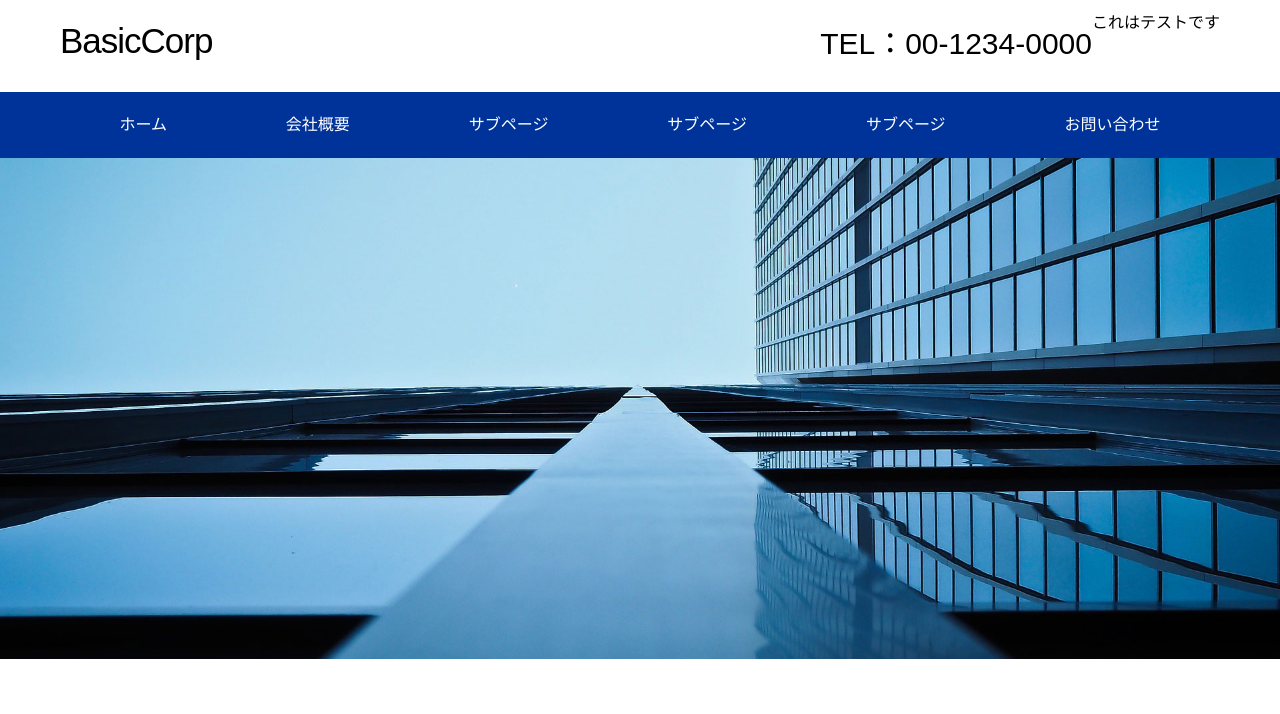
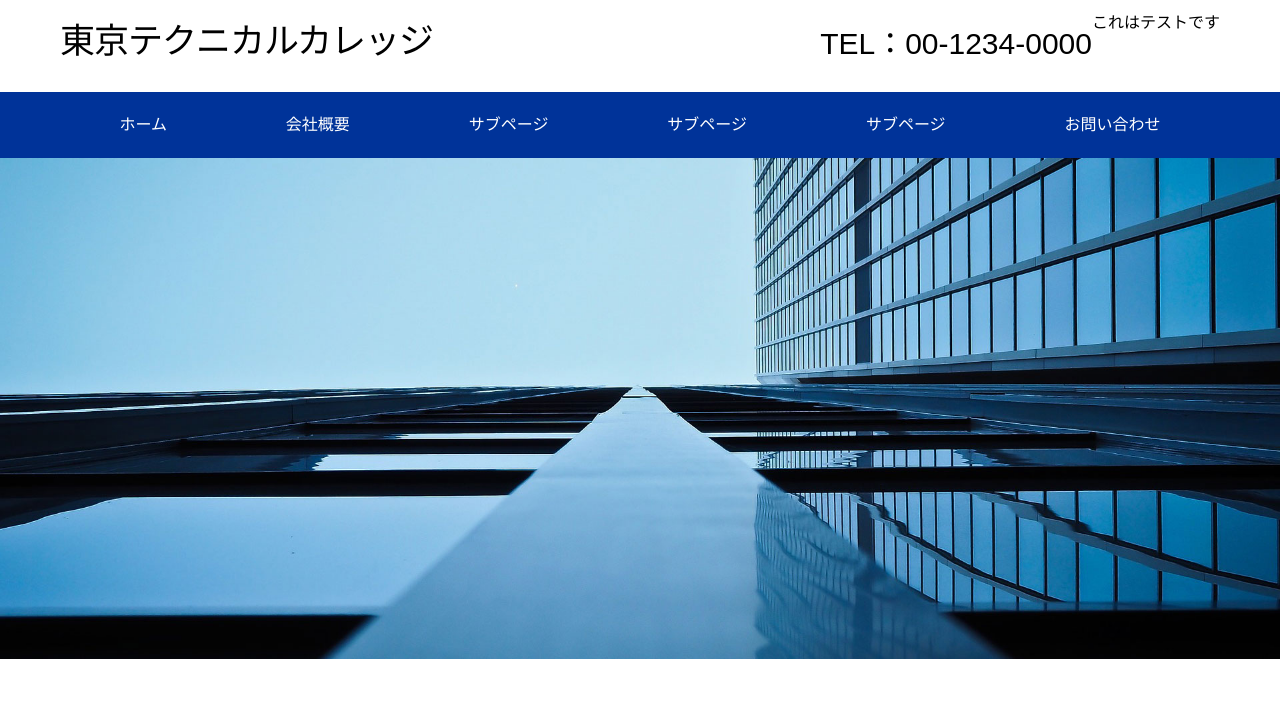
Before and after one commit to michikazuokai/Project01, a plain HTML site: page index.html in a window 1280 px wide. Shown: the top 714 px of the page. Drawn offline with Linux system fonts and the light colour scheme.

Commit message:
Update index.html
東京テクニカルカレッジ

```diff
--- a/index.html
+++ b/index.html
@@ -19,7 +19,7 @@
 <div class="row">
     <div class="col span-12">
     <div class="head">
-        <h1><a href="index.html">BasicCorp</a></h1>
+        <h1><a href="index.html">東京テクニカルカレッジ</a></h1>
 		<div class="telbox">TEL：00-1234-0000</div>
 	    	<p>これはテストです</p>
 		<div id="open"></div>
```
